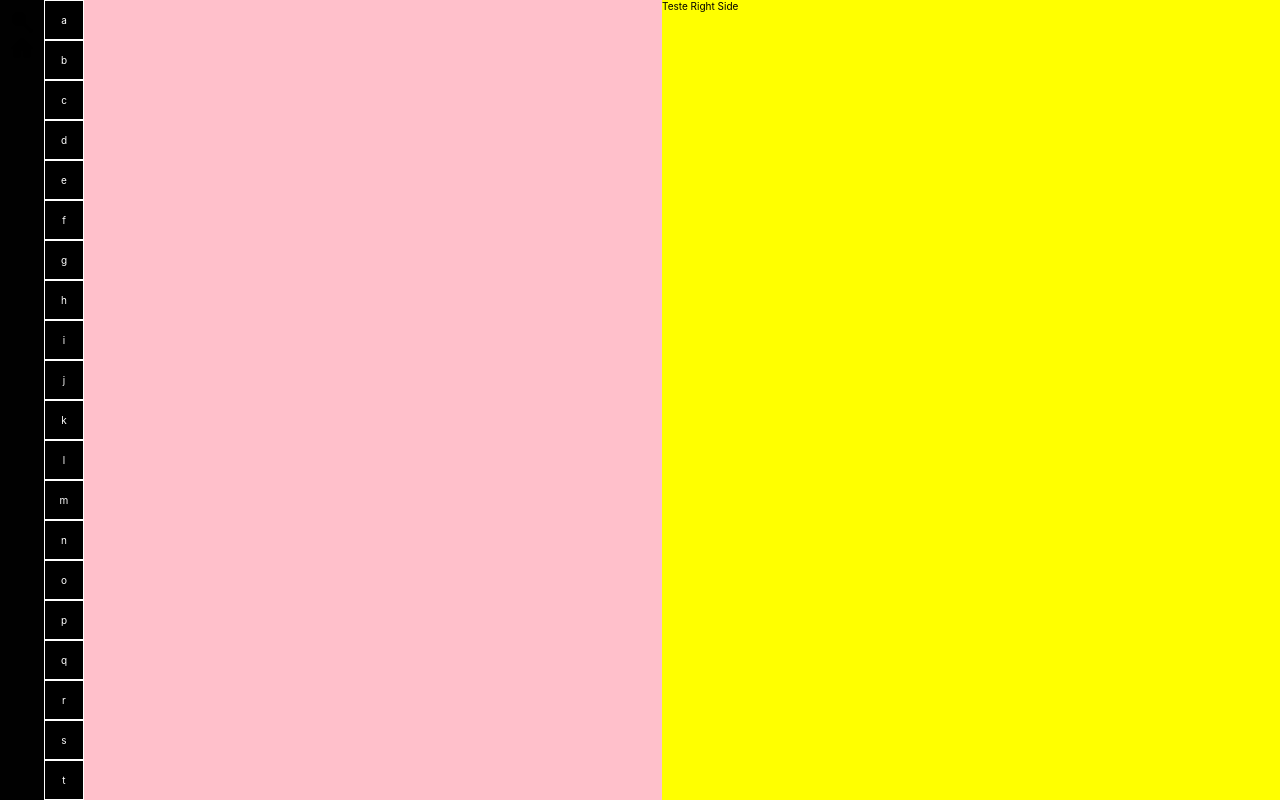
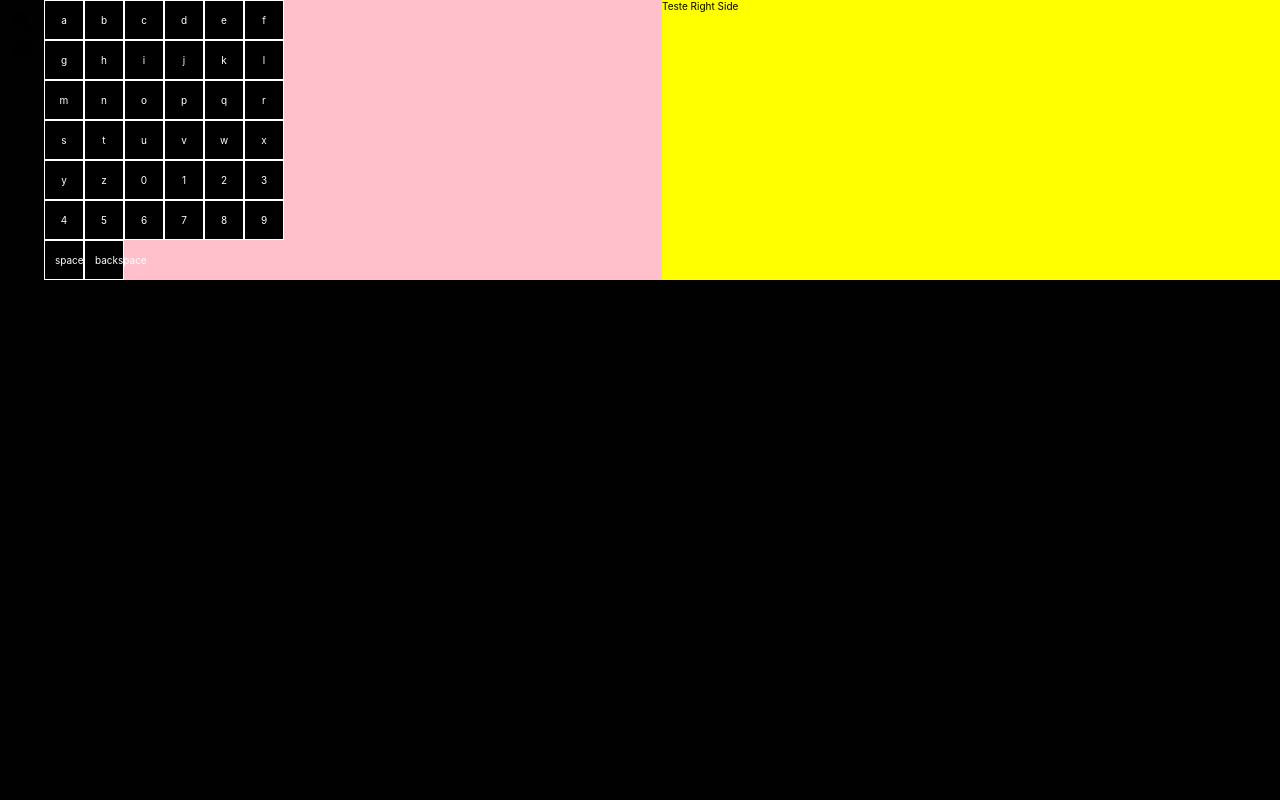
Before and after one commit to luiznasciment0/movies-videos-relay, a React (Create React App) app: page / in a window 1280 px wide. Shown: the top 800 px of the page. Built offline with nearby package versions, Linux system fonts and the light colour scheme; what react-relay would draw is missing.

Commit message:
create grid layout

```diff
--- a/src/components/Keyboard/index.tsx
+++ b/src/components/Keyboard/index.tsx
@@ -2,14 +2,14 @@ import React, { useState } from 'react'
 import KeyboardKey from './Key'
 
 import { keyboardKeys } from './keyboardKeys'
-import { Wrapper } from './styles'
+import { Keyboard as StyledKeyboard } from './styles'
 
 const Keyboard = () => {
   const [selected, setSelected] = useState()
   const [cursor, setCursor] = useState(0)
 
   return (
-    <div>
+    <StyledKeyboard>
       {keyboardKeys.map((item, index) => {
         return (
           <KeyboardKey
@@ -20,7 +20,7 @@ const Keyboard = () => {
           />
         )
       })}
-    </div>
+    </StyledKeyboard>
   )
 }
 
--- a/src/components/Keyboard/styles.ts
+++ b/src/components/Keyboard/styles.ts
@@ -1,3 +1,6 @@
 import styled from 'styled-components'
 
-export const Wrapper = styled.div``
+export const Keyboard = styled.div`
+  display: grid;
+  grid-template-columns: repeat(6, 4rem);
+`
```
